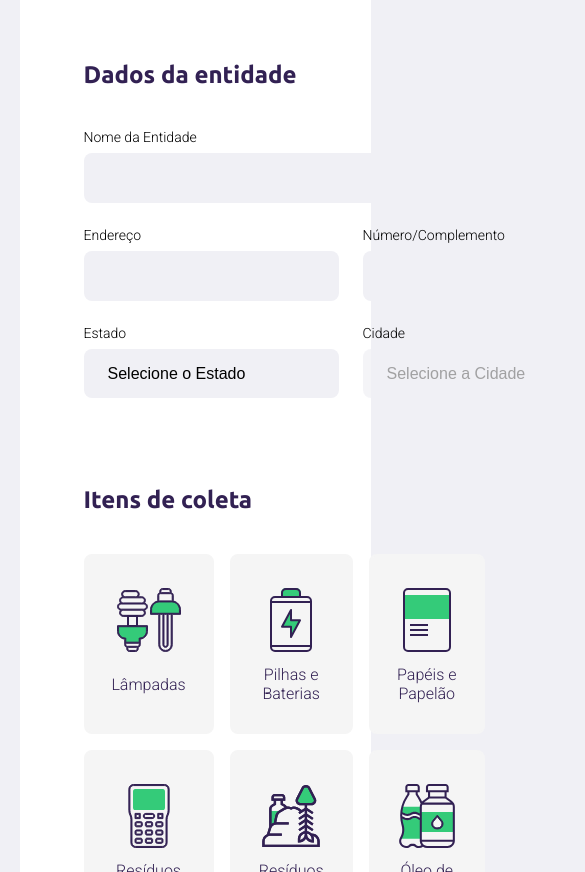
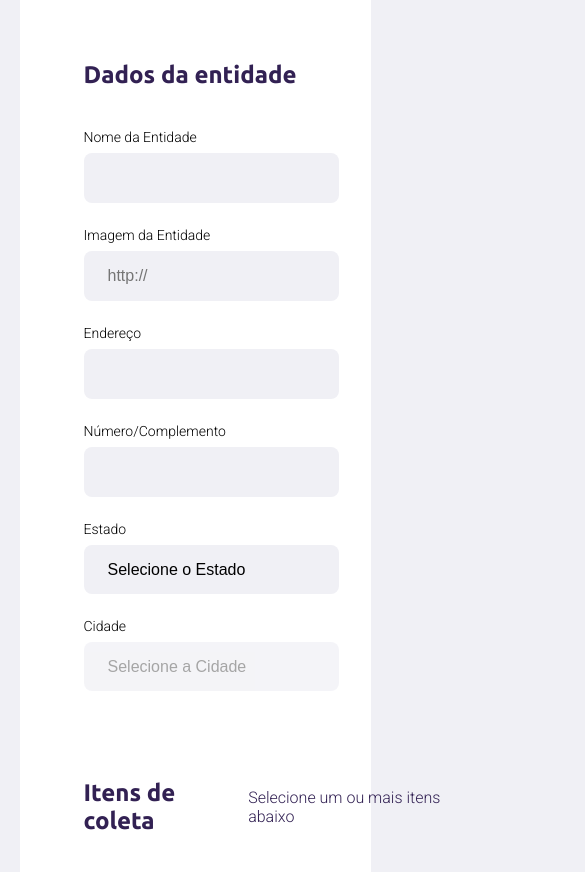
Before and after one commit to paulinhoteixeira/ecoleta, a website: page src/views/create-point.html in a window 390 px wide. Shown: the part 365-1237 px from the top of the page, 585 px wide, since content can reach past the window. Drawn offline with nearby package versions, Linux system fonts and the light colour scheme; files that its build step writes are made by us from their sources; no server answers; files whose address does not match are found by name.

Commit message:
new field in the forms on the create point page

```diff
--- a/public/styles/create-point.css
+++ b/public/styles/create-point.css
@@ -54,10 +54,21 @@ form fieldset{
 
 form legend{
   margin-bottom: 40px;
+
+  display: flex;
+  align-items: center;
+  justify-content: space-between;
+
+  width: 100%;
 }
 
 form legend h2{
   font-size: 24px;
+}
+
+form legend span{
+  color: var(--title-color);
+
 }
 
 form .field{
--- a/public/styles/responsive.css
+++ b/public/styles/responsive.css
@@ -27,6 +27,14 @@
   #page-search-results .cards img{
     height: 250px;
   }
+
+  #page-create-point .field-group{
+    flex-direction: column;
+  }
+
+  #page-create-point .field-group .field + .field{
+    margin-left: 0;
+  }
 }
 
 @media(min-width:1700px){
--- a/src/views/create-point.html
+++ b/src/views/create-point.html
@@ -19,9 +19,19 @@
       <legend>
         <h2>Dados da entidade</h2>
       </legend>
-      <div class="field">
-        <label for="name">Nome da Entidade</label>
-        <input type="text" name="name" required>
+
+      <div class="field-group">
+        <div class="field">
+          <label for="name">Nome da Entidade</label>
+          <input type="text" name="name" required>
+        </div>
+        <div class="field">
+          <label for="name">Imagem da Entidade</label>
+          <input type="url" name="image" required placeholder="http://">
+        </div>
+
+
+
       </div>
       <div class="field-group">
         <div class="field">
@@ -52,6 +62,7 @@
     <fieldset>
       <legend>
         <h2>Itens de coleta</h2>
+        <span>Selecione um ou mais itens abaixo</span>
       </legend>
       <div class="items-grid">
         <li data-id="1">
```
